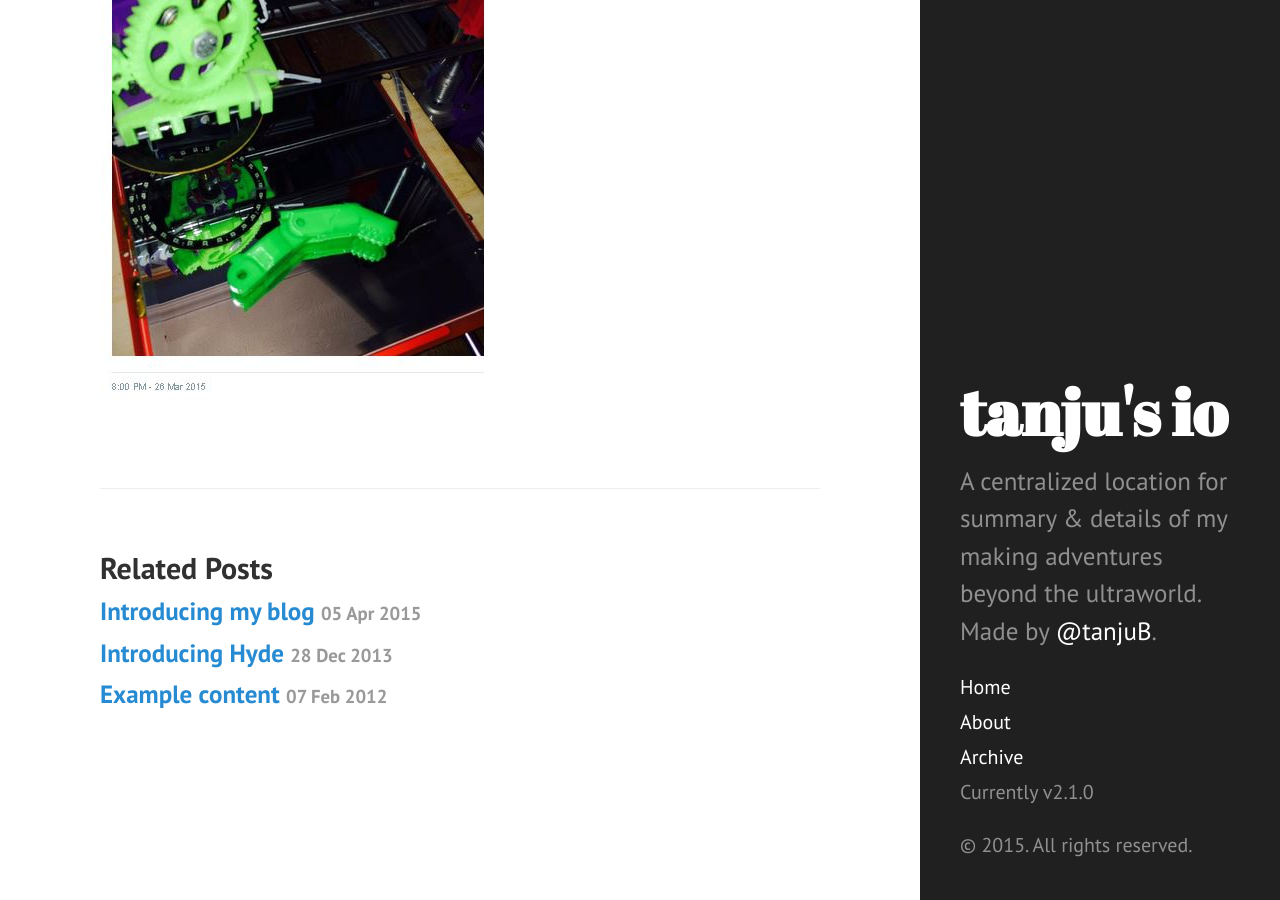
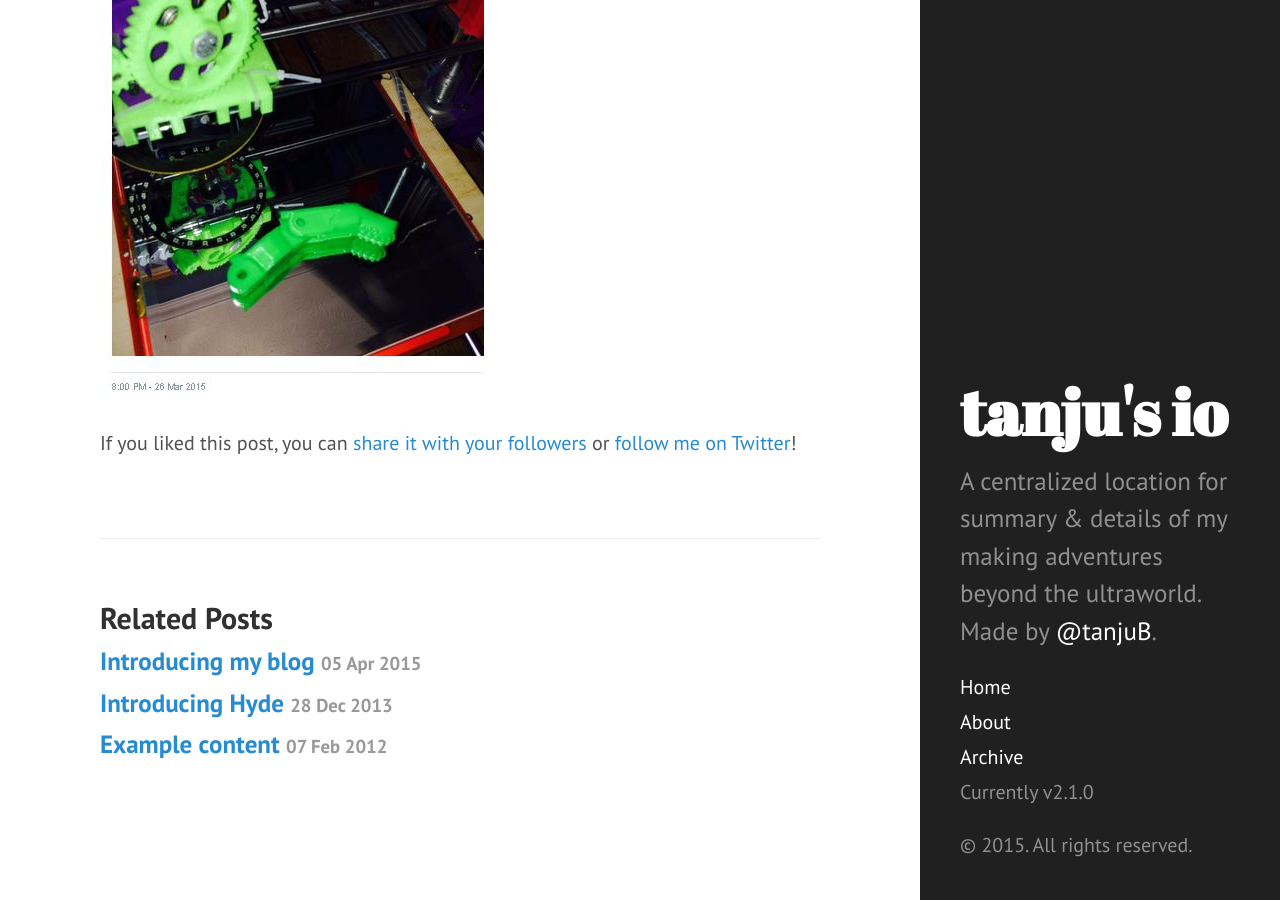
Before and after one commit to tanju-b/tanju-b.github.io, a Jekyll site: the page built from _posts/2015-04-05-e-Nabling-the-Future.md, in a window 1280 px wide and 900 px high, scrolled down 2085 px. Built offline with Jekyll 4.4.1, drawn with Linux system fonts in a browser that asks for light colours; Markdown is read by kramdown in place of the engine named in the settings.

Commit message:
more setup
added analytics and twitter_plug

```diff
--- /dev/null
+++ b/_includes/twitter_plug.html
@@ -0,0 +1,7 @@
+If you liked this post, you can
+<a href="https://twitter.com/intent/tweet?url={{ site.url }}{{ page.url }}&text={{ page.title }}&via=tanjuB"
+   target="_blank">
+  share it with your followers</a>
+or
+<a href="https://twitter.com/tanjub">
+  follow me on Twitter</a>!
--- a/_layouts/default.html
+++ b/_layouts/default.html
@@ -19,5 +19,6 @@
       {{ content }}
     </div>
 
+	{% include google_analytics.html %} <!--added -->
   </body>
 </html>
--- a/_posts/2015-04-05-e-Nabling-the-Future.md
+++ b/_posts/2015-04-05-e-Nabling-the-Future.md
@@ -30,3 +30,6 @@
 Here is my initial tweet following success with the first phalanges.
 
 ![tweet](https://github.com/tanju-b/tanju-b.github.io/blob/master/_posts/Images/first-phalanges.JPG?raw=true "first phalanges print")
+
+
+{% include twitter_plug.html %}
```
Also changed, not shown: _includes/google_analytics.html (added, +10 -0 lines).
